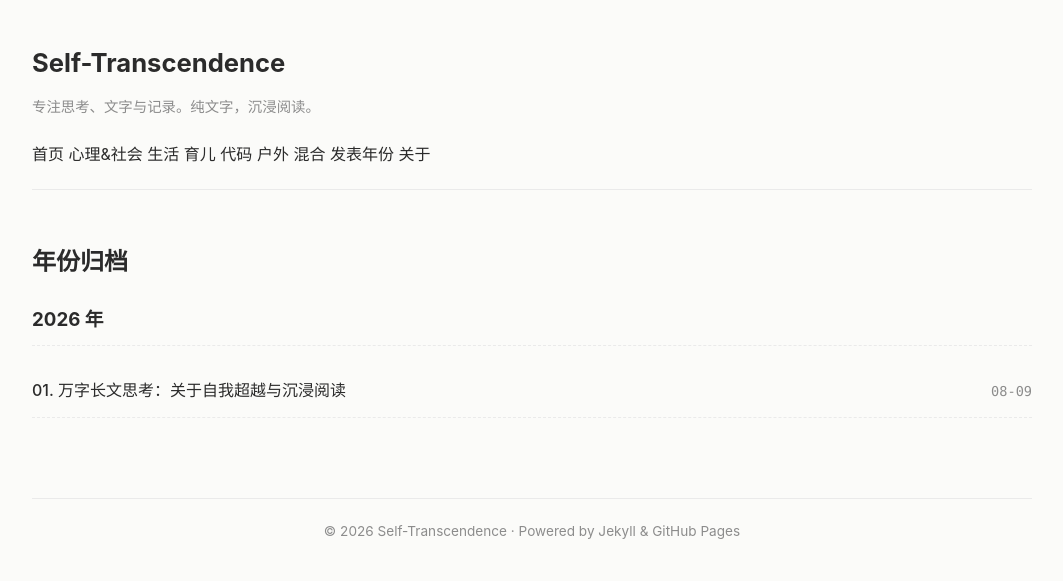
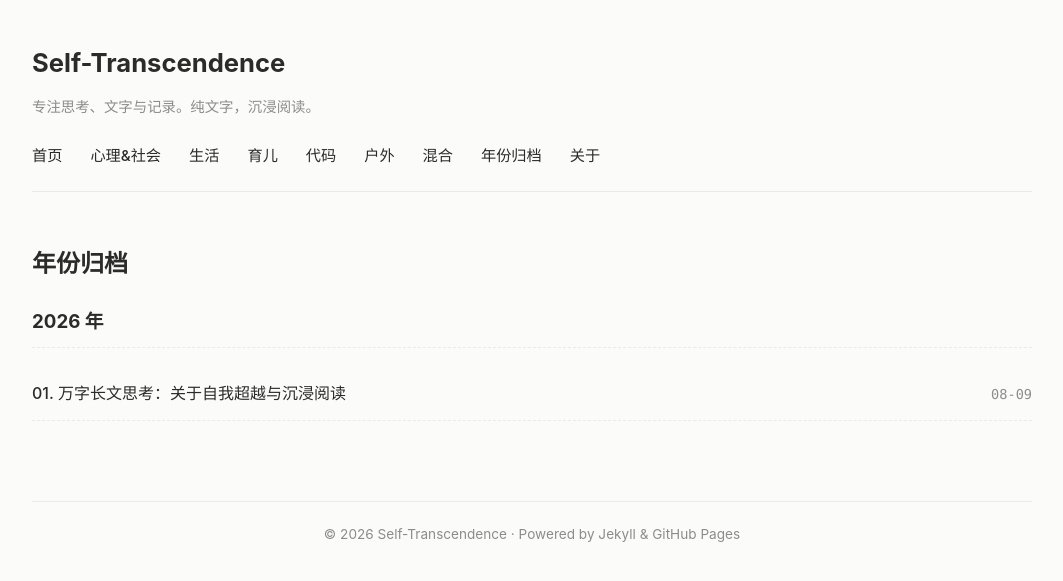
Before and after one commit to Natural-system/self-transcendence, a Jekyll site: the page built from archives.html, in a window 1280 px wide. Shown: the top 581 px of the page, without its empty margins (108-1171 px from the left). Built offline with Jekyll 4.4.1, drawn with Linux system fonts in a browser that asks for light colours.

Commit message:
Update default.html

```diff
--- a/_layouts/default.html
+++ b/_layouts/default.html
@@ -79,12 +79,27 @@
       margin-bottom: 20px;
     }
 
-    nav.top-nav {
+    /* 顶部导航栏：调宽平铺分类之间的间距 */
+    nav.site-nav {
       display: flex;
-      gap: 20px;
+      flex-wrap: wrap;       /* 手机端自动顺畅换行 */
+      gap: 16px 28px;        /* 上下间距 16px，左右分类间距 28px */
+      align-items: center;
       font-size: 0.95rem;
       font-weight: 500;
-      flex-wrap: wrap;
+      margin-top: 15px;
+    }
+
+    nav.site-nav a {
+      padding: 2px 0;
+      color: var(--text-color);
+      text-decoration: none;
+      white-space: nowrap;
+    }
+
+    nav.site-nav a:hover {
+      color: var(--accent-color);
+      border-bottom: 2px solid var(--accent-color);
     }
 
     /* 首页纯标题列表排版 */
@@ -144,7 +159,7 @@
         grid-template-columns: 1fr;
       }
       .sidebar-toc {
-        display: none; /* 移动端暂时隐藏悬浮目录，保证正文可读性 */
+        display: none; /* 移动端暂隐悬浮目录，保证正文可读性 */
       }
     }
 
@@ -211,10 +226,12 @@
     <header>
       <h1 class="site-title"><a href="{{ '/' | relative_url }}">{{ site.title }}</a></h1>
       <div class="site-description">{{ site.description }}</div>
+
+      <!-- 调宽分类间距的平铺导航栏 -->
       <nav class="site-nav">
         <a href="{{ '/' | relative_url }}">首页</a>
 
-  <!-- 具体分类 -->
+        <!-- 平铺的具体分类 -->
         <a href="{{ '/categories/#心理&社会' | relative_url }}">心理&社会</a>
         <a href="{{ '/categories/#生活' | relative_url }}">生活</a>
         <a href="{{ '/categories/#育儿' | relative_url }}">育儿</a>
@@ -222,7 +239,7 @@
         <a href="{{ '/categories/#户外' | relative_url }}">户外</a>
         <a href="{{ '/categories/#混合' | relative_url }}">混合</a>
 
-  <a href="{{ '/archive/' | relative_url }}">发表年份</a>
+        <a href="{{ '/archive/' | relative_url }}">年份归档</a>
         <a href="{{ '/about/' | relative_url }}">关于</a>
       </nav>
     </header>
```
Lines whose indentation alone changed are shown as unchanged.
